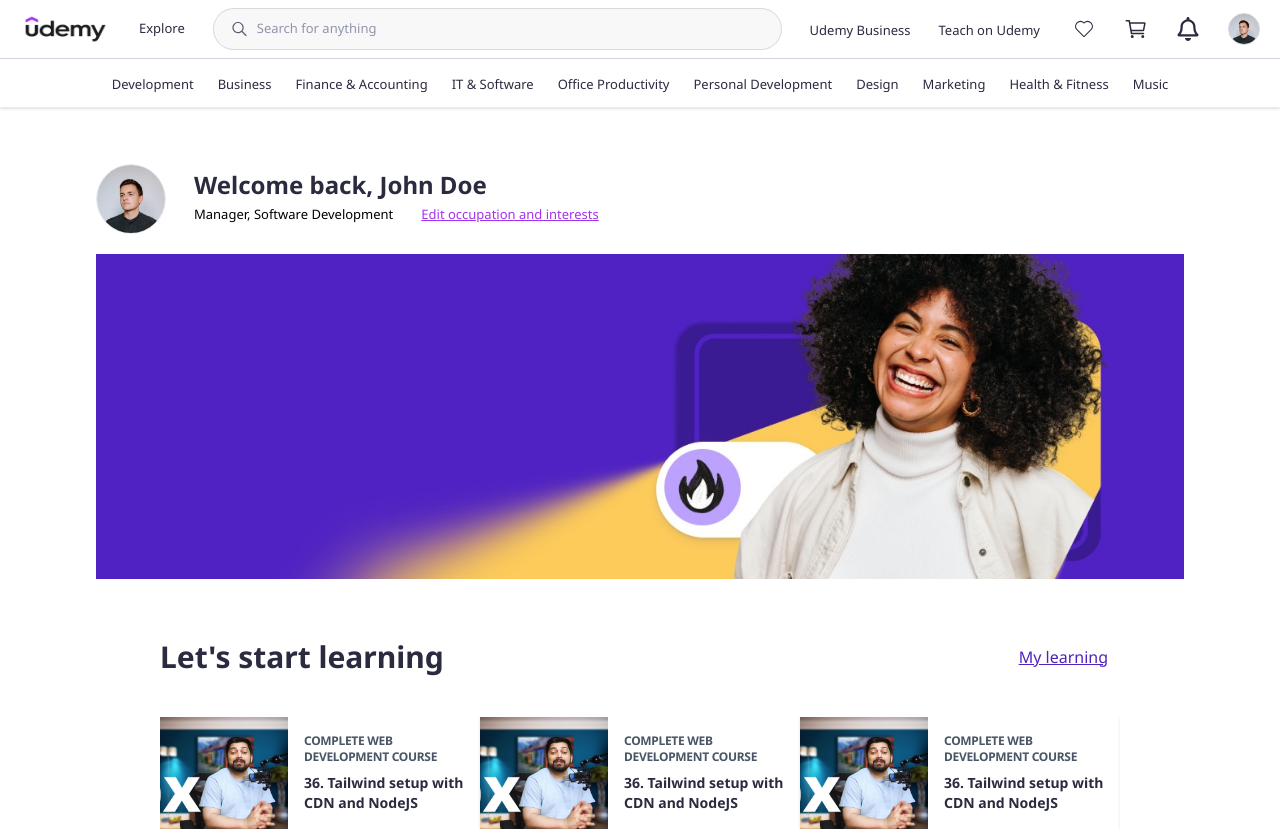
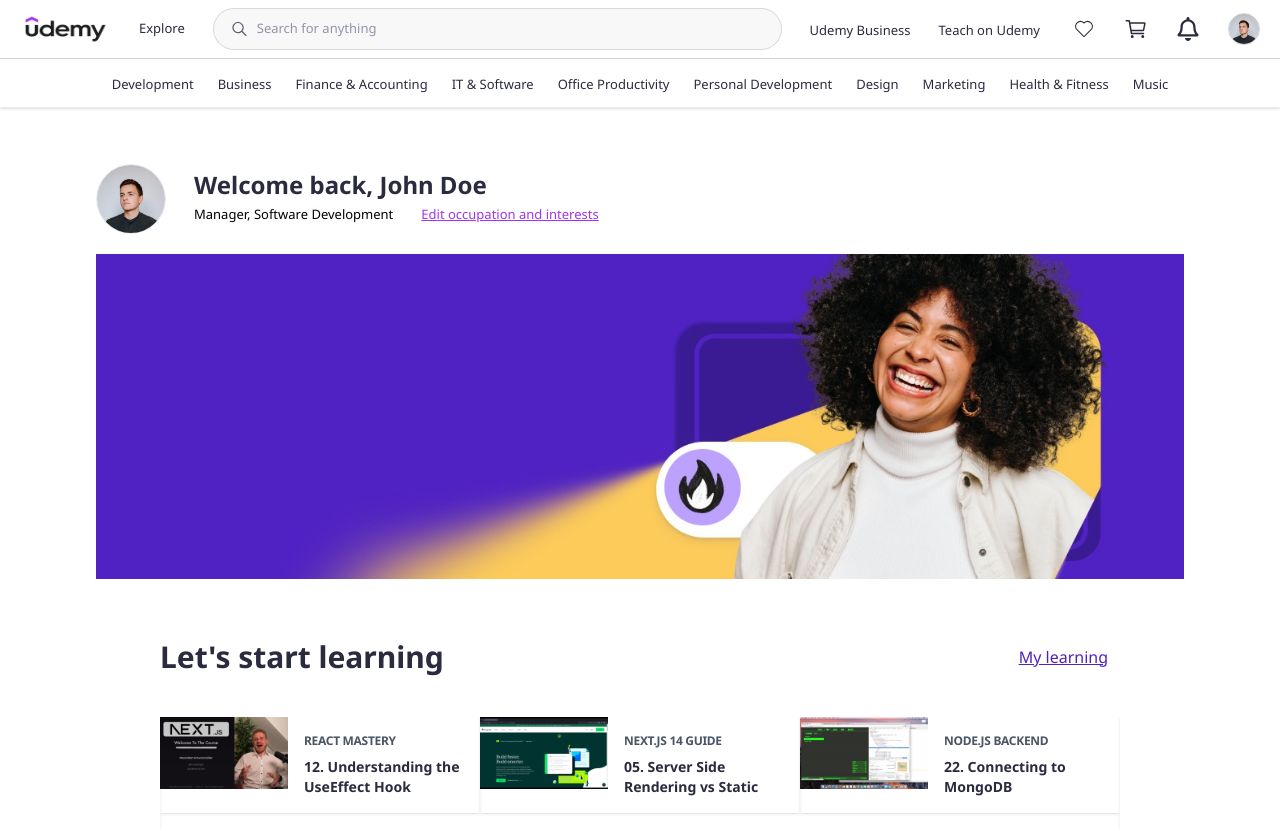
Before and after one commit to aman9549/udemy, a Next.js app: page / in a window 1280 px wide. Shown: the top 831 px of the page. Built offline with nearby package versions, Linux system fonts and the light colour scheme.

Commit message:
added sliders

```diff
--- a/components/Home/RecentLearning.tsx
+++ b/components/Home/RecentLearning.tsx
@@ -3,19 +3,50 @@
 import RecentLearningPath from "../ui/RecentLearningPath"
 import Slider from "react-slick";
 
+// You can move this array to a separate data file later
+const learningData = [
+  {
+    id: 1,
+    image: "/imgi_15_thumb-1.jpg",
+    category: "Complete web development course",
+    title: "36. Tailwind setup with CDN and NodeJS",
+    href: "/learning/1"
+  },
+  {
+    id: 2,
+    image: "/imgi_16_thumb-1.jpg",
+    category: "React Mastery",
+    title: "12. Understanding the UseEffect Hook",
+    href: "/learning/2"
+  },
+  {
+    id: 3,
+    image: "/imgi_14_thumb-1.jpg",
+    category: "Next.js 14 Guide",
+    title: "05. Server Side Rendering vs Static",
+    href: "/learning/3"
+  },
+  {
+    id: 4,
+    image: "/imgi_17_thumb-1.jpg",
+    category: "Node.js Backend",
+    title: "22. Connecting to MongoDB",
+    href: "/learning/4"
+  }
+];
 
 const RecentLearning = () => {
 
   const settings = {
     dots: true,
-  infinite: true,      // Set this to true for infinite looping
-  speed: 500,          // Transition speed between slides
+    infinite: true,
+    speed: 500,
     slidesToShow: 3,
     slidesToScroll: 1,
     autoplay: true,
-  autoplaySpeed: 3000, // Time between transitions
-  cssEase: "ease-in-out", // "linear" often looks jerky with infinite; "ease-in-out" is smoother
-  pauseOnHover: true,  // Good UX: stop scrolling when user is looking at a specific path
+    autoplaySpeed: 3000,
+    cssEase: "ease-in-out",
+    pauseOnHover: true,
     responsive: [
       {
         breakpoint: 1024,
@@ -37,7 +68,6 @@
   return (
     <>
       <div className=" space-y-10">
-
         <div className="flex flex-col sm:flex-row sm:items-center justify-between gap-2 sm:gap-4">
           <h1 className="text-2xl md:text-3xl font-bold heading">
             Let's start learning
@@ -49,24 +79,26 @@
             My learning
           </Link>
         </div>
+
         <div className=" slider-container block">
           <Slider {...settings}>
-  <RecentLearningPath />
-  <RecentLearningPath />
-  <RecentLearningPath />
-  <RecentLearningPath />
-  <RecentLearningPath />
-  <RecentLearningPath />
+            {learningData.map((course) => (
+              <RecentLearningPath
+                key={course.id}
+                image={course.image}
+                category={course.category}
+                title={course.title}
+                href={course.href}
+              />
+            ))}
           </Slider>
         </div>
 
         <div className="flex flex-col md:flex-row bg-black justify-between items-center rounded-xl p-5 gap-4">
-    {/* Text: Centers on mobile, left-aligned on desktop */}
           <p className="text-white font-sans text-center md:text-left text-sm md:text-base">
               Training 2 or more people? Get your team access to Udemy's top 30,000+ courses
           </p>
 
-    {/* Buttons: Stacked or full-width on mobile */}
           <div className="flex flex-col sm:flex-row gap-2 w-full md:w-auto">
             <Link
                 href={''}
@@ -82,9 +114,7 @@
           </div>
         </div>
       </div>
-
     </>
-
   )
 }
 
--- a/components/ui/RecentLearningPath.tsx
+++ b/components/ui/RecentLearningPath.tsx
@@ -1,31 +1,38 @@
 import Image from "next/image"
 import Link from "next/link";
 
-const RecentLearningPath = () => {
+interface RecentLearningProps {
+  image: string;
+  category: string;
+  title: string;
+  href: string;
+}
+
+const RecentLearningPath = ({ image, category, title, href }: RecentLearningProps) => {
   return (
     <>
       <div className="flex overflow-hidden shadow relative w-full max-w-md sm:max-w-lg">
         {/* Image Container - Takes up about 40% */}
         <div className="flex-shrink-0 w-1/3 sm:w-2/5">
           <Image
-      src={'/imgi_15_thumb-1.jpg'}
-      className="object-cover h-full w-full"
+            src={image}
+            className=""
             width={240}
             height={500}
-      alt="title"
+            alt={title}
           />
         </div>
 
         {/* Content Container - Takes up the rest */}
         <div className="p-4 space-y-2 bg-white flex-1 flex flex-col justify-center">
           <p className="text-[10px] sm:text-xs font-bold text-gray-600 uppercase tracking-tight">
-      Complete web development course
+            {category}
           </p>
           <Link
             className="text-sm sm:text-md font-bold text-nav-text hover:underline line-clamp-2"
-      href={''}
+            href={href}
           >
-      36. Tailwind setup with CDN and NodeJS
+            {title}
           </Link>
         </div>
       </div>
```
Lines whose indentation alone changed are shown as unchanged.
